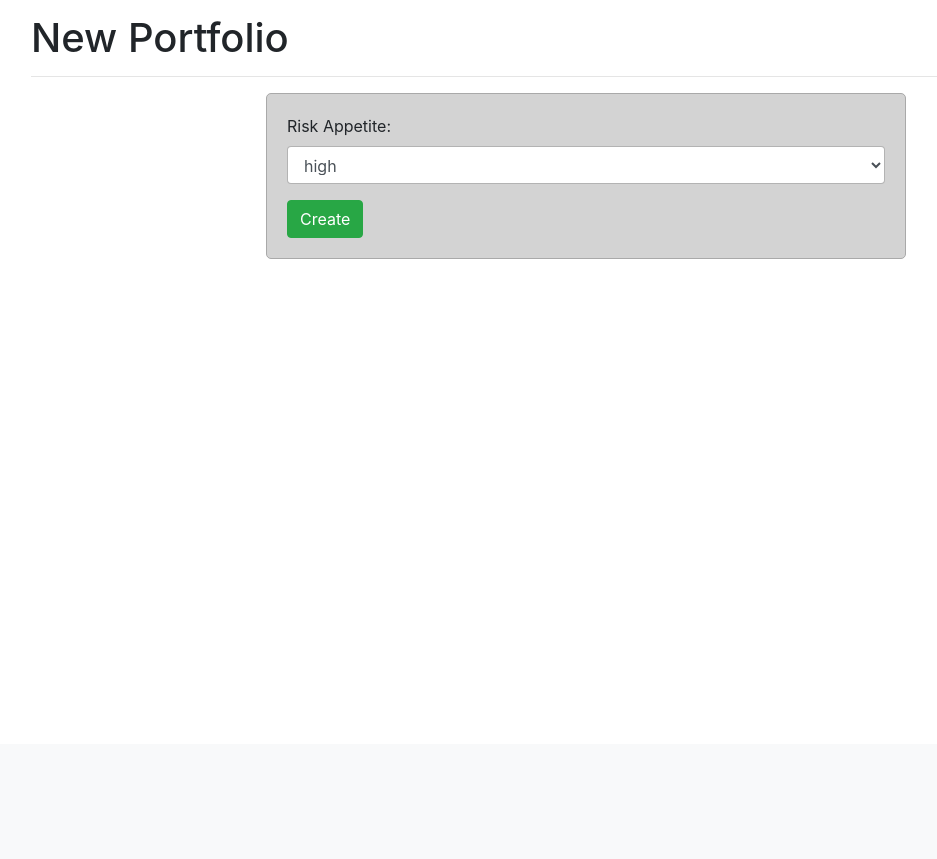
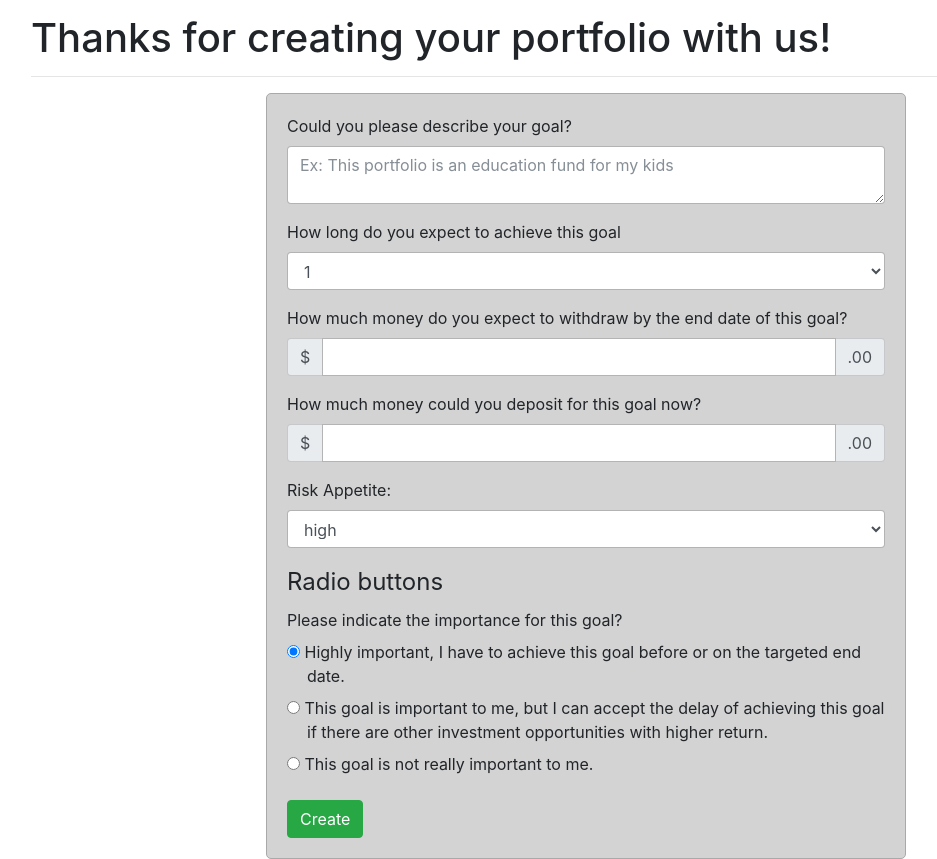
Before and after one commit to jennyqin2015/2017Capstone, a Flask app: page /portfolios/new in a window 1280 px wide. Shown: the part 56-915 px from the top of the page, without its empty margins (54-991 px from the left). Before the commit the page ends 315 px from the top, so only its background shows below. Run offline with Flask 2, Linux system fonts and the light colour scheme; the visitor is signed in with stand-in values (Sample User, id 1); some libraries are stand-ins or nearby versions.

Commit message:
Updated application

```diff
--- a/basicMVO/src/models/portfolios/views.py
+++ b/basicMVO/src/models/portfolios/views.py
@@ -41,7 +41,10 @@ def change_risk(portfolio_id):         # Views form to change portfolio's associ
         fig.savefig(img)
         img.seek(0)
         plot_data = base64.b64encode(img.read()).decode()
-        return render_template('/portfolios/optimal_portfolio.jinja2', portfolio = port, plot_url=plot_data)
+
+        return redirect(url_for(".get_portfolio_page", portfolio_id=port._id))
+
+        #return render_template('/portfolios/optimal_portfolio.jinja2', portfolio = port, plot_url=plot_data)
 
     return render_template('/portfolios/edit_portfolio.jinja2',portfolio = port)
 
@@ -50,7 +53,12 @@ def change_risk(portfolio_id):         # Views form to change portfolio's associ
 def create_portfolio():            # Views form to create portfolio associated with active/ loggedin user
     if request.method == "POST":
         risk_appetite = request.form['risk_appetite']
-        port = Portfolio(session['email'], risk_appetite= risk_appetite)
+        desc = request.form['goal_description']
+        amount = request.form['Amount_for_goal']
+        initial_deposit = request.form['initial_deposit']
+        years = request.form['years_to_achieve']
+        importance = request.form['importance']
+        port = Portfolio(session['email'], desc, amount, initial_deposit,years, importance, risk_appetite= risk_appetite)
         port.save_to_mongo()
         fig = port.runMVO()
         canvas = FigureCanvas(fig)
@@ -58,6 +66,15 @@ def create_portfolio():            # Views form to create portfolio associated w
         fig.savefig(img)
         img.seek(0)
         plot_data = base64.b64encode(img.read()).decode()
-        return render_template('/portfolios/optimal_portfolio.jinja2', portfolio=port, plot_url=plot_data)
+        return redirect(url_for(".get_portfolio_page", portfolio_id = port._id))
+        #return render_template('/portfolios/optimal_portfolio.jinja2', portfolio=port, plot_url=plot_data)
 
     return render_template('/portfolios/new_portfolio.jinja2')
+
+@portfolio_blueprint.route('/delete/<string:portfolio_id>')
+@user_decorators.requires_login
+def delete_portfolio(portfolio_id):            # Views form to create portfolio associated with active/ loggedin user
+    Database.remove("portfolios",{"_id":portfolio_id})
+    user = User.find_by_email(session['email'])
+    portfolios = user.get_portfolios()
+    return render_template('/users/portfolios.jinja2', portfolios = portfolios)
--- a/basicMVO/src/templates/portfolios/new_portfolio.jinja2
+++ b/basicMVO/src/templates/portfolios/new_portfolio.jinja2
@@ -1,11 +1,55 @@
 {% extends "base.jinja2" %}
 {% block content %}
     <div class="mt-3">
-        <h1>New Portfolio</h1>
+        <h1>Thanks for creating your portfolio with us!</h1>
     </div>
     <hr>
     <div class="form-size">
         <form method="post">
+            <div class="form-group">
+                 <label for="goal_description">Could you please describe your goal?</label>
+                 <textarea class="form-control" id="goal_description" name="goal_description" rows="2" placeholder="Ex: This portfolio is an education fund for my kids"></textarea>
+            </div>
+
+
+            <div class="form-group">
+                <label for="years_to_achieve">How long do you expect to achieve this goal</label>
+                    <select class="form-control" id="years_to_achieve" name="years_to_achieve">
+                      <option>1</option>
+                      <option>2</option>
+                      <option>3</option>
+                      <option>4</option>
+                      <option>5</option>
+                      <option>6</option>
+                      <option>7</option>
+                      <option>8</option>
+                      <option>9</option>
+                      <option>10</option>
+                    </select>
+              </div>
+
+
+
+            <div class = "form-group">
+                <label for="Amount_for_goal">How much money do you expect to withdraw by the end date of this goal?</label>
+
+                    <div class="input-group">
+
+                      <span class="input-group-addon">$</span>
+                      <input type="text" class="form-control" aria-label="Amount (to the nearest dollar)" id="Amount_for_goal" name="Amount_for_goal" >
+                      <span class="input-group-addon">.00</span>
+                    </div>
+            </div>
+            <div class = "form-group">
+                <label for="initial_deposit">How much money could you deposit for this goal now?</label>
+
+                    <div class="input-group">
+
+                      <span class="input-group-addon">$</span>
+                      <input type="text" class="form-control" aria-label="Amount (to the nearest dollar)" id="initial_deposit" name="initial_deposit" >
+                      <span class="input-group-addon">.00</span>
+                    </div>
+            </div>
             <div class="form-group">
                 <label for="risk_appetite">Risk Appetite:</label>
                     <select class="form-control" id="risk_appetite" name="risk_appetite">
@@ -14,6 +58,33 @@
                       <option>low</option>
                     </select>
             </div>
+
+
+
+            <fieldset class="form-group">
+                <label for="importance">Please indicate the importance for this goal?</label>
+                    <legend>Radio buttons</legend>
+                        <div class="form-check">
+                          <label class="form-check-label">
+                            <input type="radio" class="form-check-input" name="importance" id="optionsRadios1" value="Highly Important" checked>
+                            Highly important, I have to achieve this goal before or on the targeted end date.
+                          </label>
+                        </div>
+                        <div class="form-check">
+                        <label class="form-check-label">
+                            <input type="radio" class="form-check-input" name="importance" id="optionsRadios2" value="Important">
+                            This goal is important to me, but I can accept the delay of achieving this goal if there are other investment opportunities with higher return.
+                          </label>
+                        </div>
+                        <div class="form-check">
+                        <label class="form-check-label">
+                            <input type="radio" class="form-check-input" name="importance" id="optionsRadios3" value="Not really important">
+                            This goal is not really important to me.
+                          </label>
+                    </div>
+            </fieldset>
+
+
             <button type="submit" class="btn btn-success">Create</button>
         </form>
     </div>
--- a/basicMVO/src/templates/users/portfolios.jinja2
+++ b/basicMVO/src/templates/users/portfolios.jinja2
@@ -10,6 +10,7 @@
                 Risk-Appetite: <strong>{{ portfolio.risk_appetite }}</strong><br/>
             </a>
         {% endfor %}
+        <a href="{{ url_for('portfolios.create_portfolio') }}" class="btn btn-primary">Create New Portfolio</a>
     {% else %}
         <a href="{{ url_for('portfolios.create_portfolio') }}" class="btn btn-success">Create Portfolio</a>
     {% endif %}
```
Also changed, not shown: basicMVO/src/models/portfolios/portfolio.py (+12 -2 lines), basicMVO/src/models/stocks/stock.py (+10 -5 lines), basicMVO/src/templates/portfolios/portfolio.jinja2 (+13 -0 lines), basicMVO/src/templates/users/register.jinja2 (+13 -0 lines).
